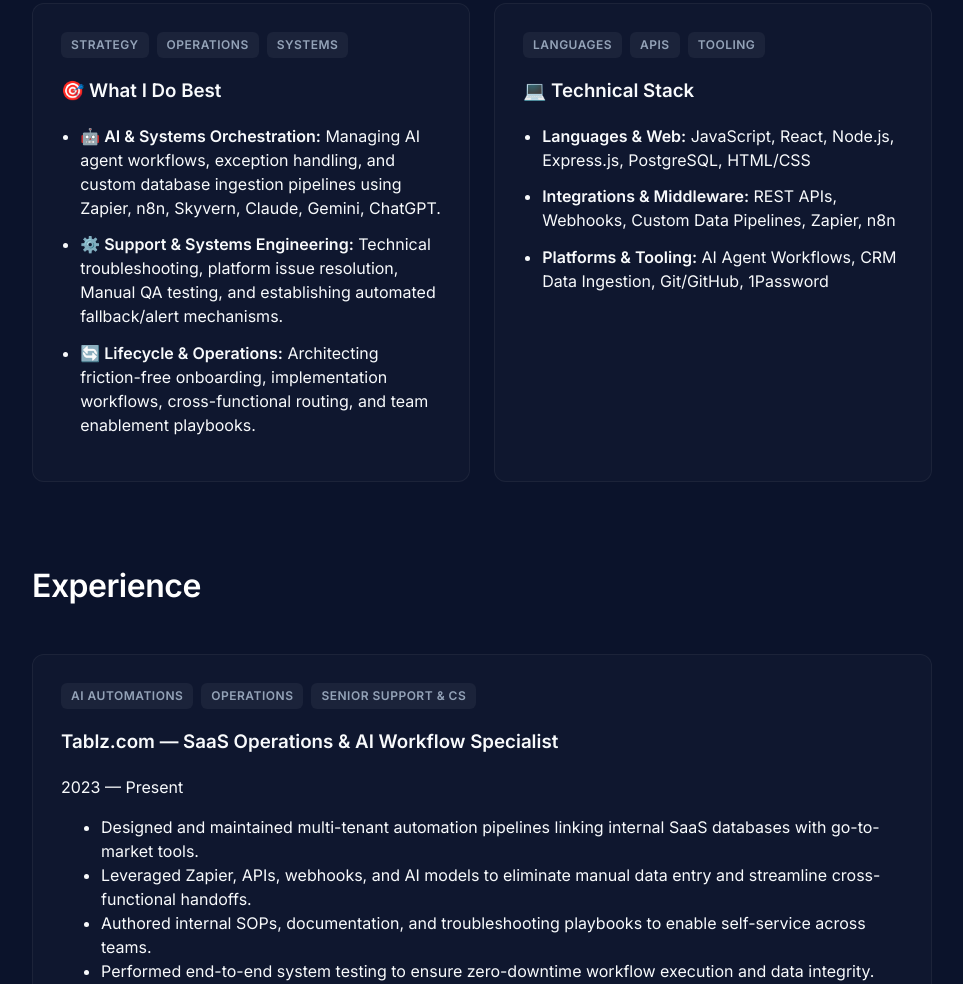
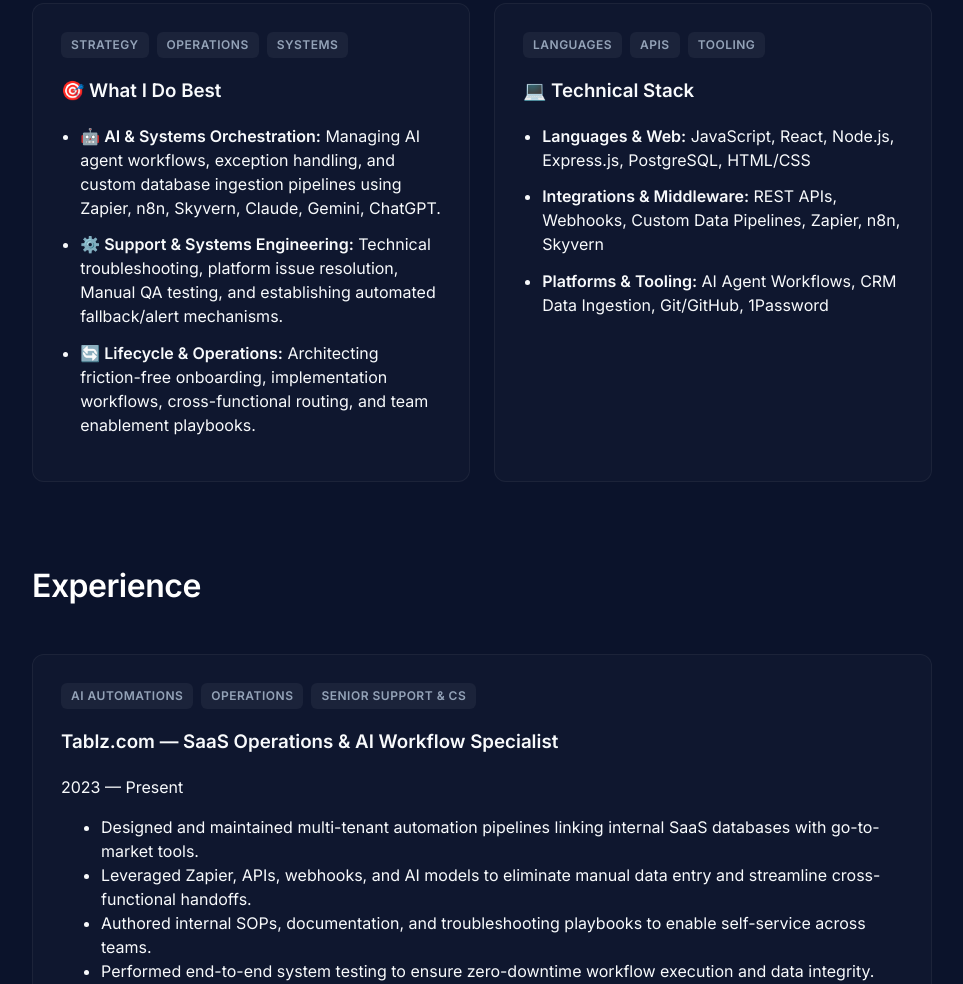
Before and after one commit to ann-hnatyshyn/ann-hnatyshyn.github.io, a plain HTML site: page index.html in a window 1280 px wide. Shown: the part 1082-2066 px from the top of the page, without its empty margins (158-1121 px from the left). Drawn offline with Linux system fonts and the light colour scheme.

Commit message:
Add Skyvern to Integrations & Middleware list

```diff
--- a/index.html
+++ b/index.html
@@ -72,7 +72,7 @@
           <h3>💻 Technical Stack</h3>
           <ul style="margin-top: 1rem; padding-left: 1.2rem;">
             <li style="margin-bottom: 0.8rem;"><strong>Languages & Web:</strong> JavaScript, React, Node.js, Express.js, PostgreSQL, HTML/CSS</li>
-            <li style="margin-bottom: 0.8rem;"><strong>Integrations & Middleware:</strong> REST APIs, Webhooks, Custom Data Pipelines, Zapier, n8n</li>
+            <li style="margin-bottom: 0.8rem;"><strong>Integrations & Middleware:</strong> REST APIs, Webhooks, Custom Data Pipelines, Zapier, n8n, Skyvern</li>
             <li><strong>Platforms & Tooling:</strong> AI Agent Workflows, CRM Data Ingestion, Git/GitHub, 1Password</li>
           </ul>
         </div>
```
